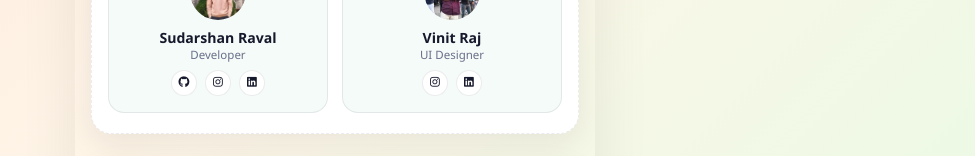
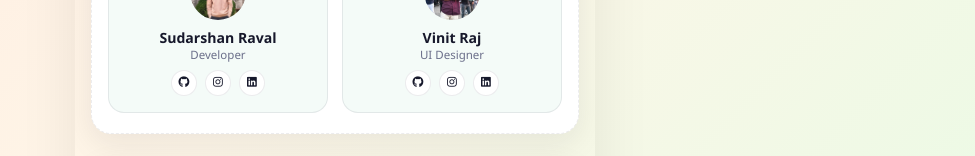
Before and after one commit to sudarshanraval37/notobyte, a website: page index.html in a window 1280 px wide. Shown: the part 1093-1249 px from the top of the page, without its empty margins (305-1280 px from the left). Drawn offline with Linux system fonts and the light colour scheme.

Commit message:
Added developer info

```diff
--- a/index.html
+++ b/index.html
@@ -184,6 +184,7 @@
                   <h3>Vinit Raj</h3>
                   <p>UI Designer</p>
                   <div class="dev-socials">
+                    <a href="https://github.com/vinit-5610" target="_blank"><i class="fab fa-github"></i></a>
                     <a href="https://www.instagram.com/vinit_5610/" target="_blank"><i class="fab fa-instagram"></i></a>
                     <a href="https://www.linkedin.com/in/vinit-raj-49b3a7311/" target="_blank"><i
                         class="fab fa-linkedin"></i></a>
```
